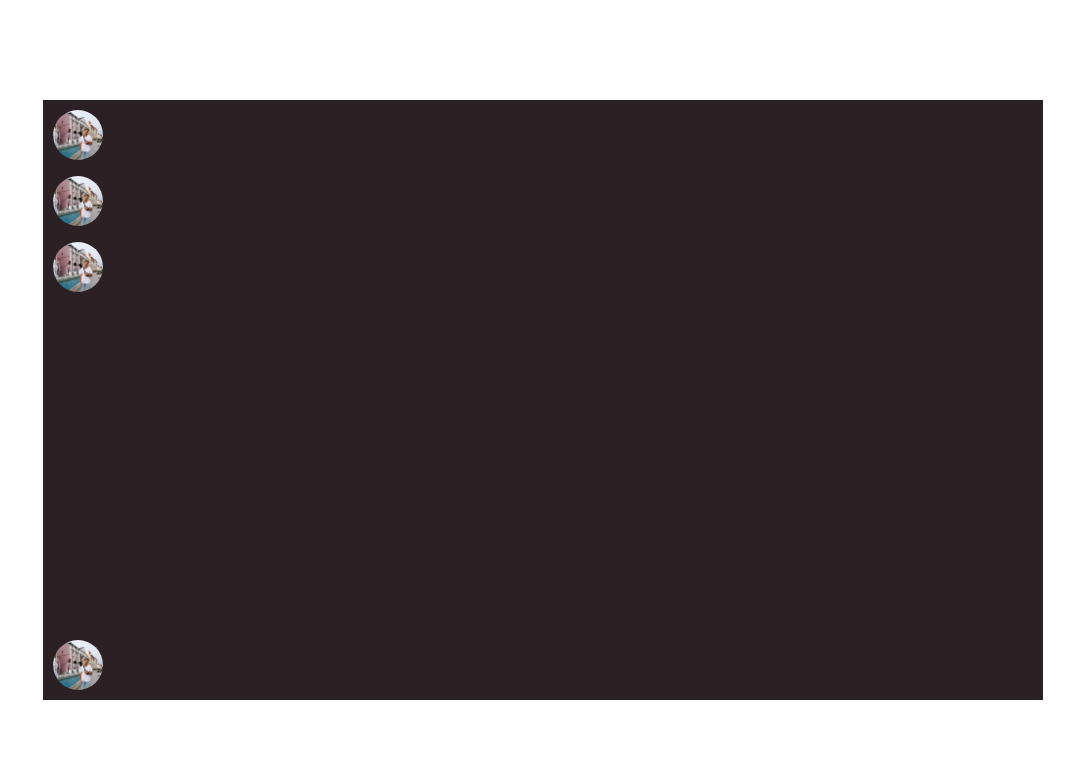
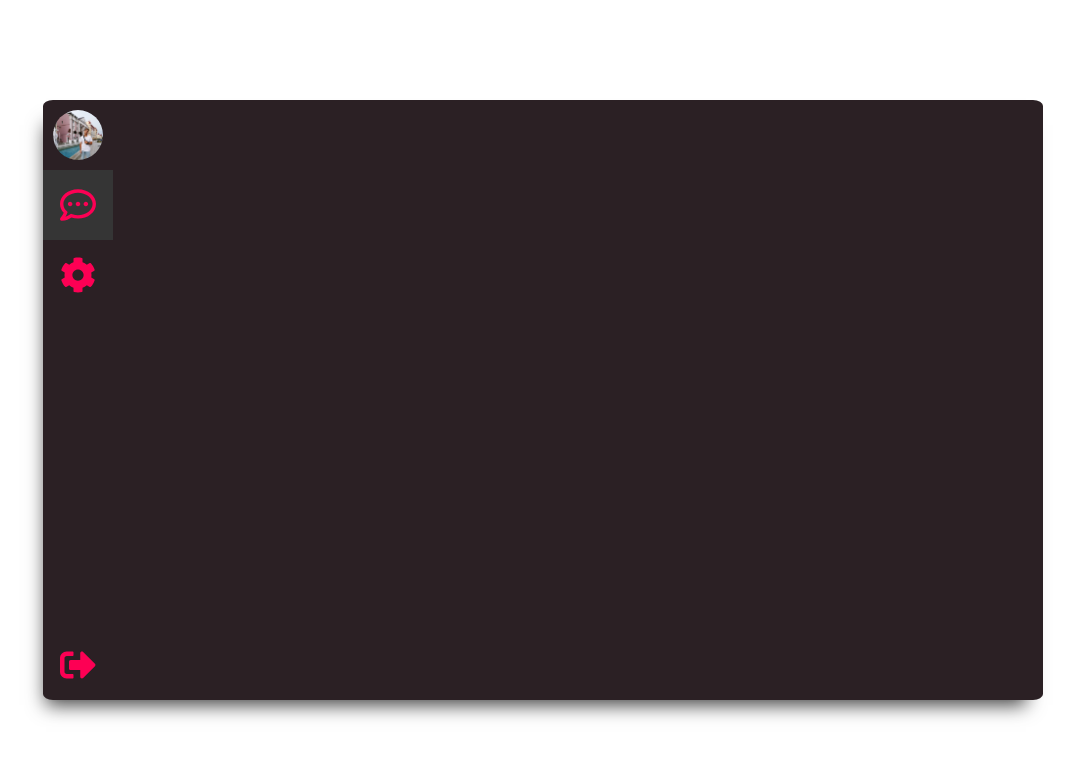
Before and after one commit to bogdanaks/simple-chat, a React (Create React App) app in the folder client/: page / in a window 1280 px wide. Shown: the top 758 px of the page, without its empty margins (97-1171 px from the left). Built offline with nearby package versions, Linux system fonts and the light colour scheme.

Commit message:
Change css sidebar

```diff
--- a/client/package.json
+++ b/client/package.json
@@ -3,6 +3,10 @@
   "version": "0.1.0",
   "private": true,
   "dependencies": {
+    "@fortawesome/fontawesome-svg-core": "^1.2.28",
+    "@fortawesome/free-regular-svg-icons": "^5.13.0",
+    "@fortawesome/free-solid-svg-icons": "^5.13.0",
+    "@fortawesome/react-fontawesome": "^0.1.9",
     "@testing-library/jest-dom": "^4.2.4",
     "@testing-library/react": "^9.5.0",
     "@testing-library/user-event": "^7.2.1",
--- a/client/src/components/Main/Main.scss
+++ b/client/src/components/Main/Main.scss
@@ -2,4 +2,7 @@
     width: 1000px;
     height: 600px;
     background-color: #2B2024;
+    box-shadow: -7px 15px 18px -10px rgba(0,0,0,0.75);
+    border-radius: 1%;
+    overflow: hidden;
 }
--- a/client/src/components/Main/Sidebar/Sidebar.scss
+++ b/client/src/components/Main/Sidebar/Sidebar.scss
@@ -1,27 +1,37 @@
 .sidebar {
-    height: 580px;
-    width: 50px;
-    padding: 10px;
+    height: 600px;
+    width: 70px;
     display: flex;
     flex-direction: column;
     .sidebar-item {
+        padding: 10px;
+        font-size: 36px;
         height: 50px;
         width: 50px;
-        border-radius: 50%;
-        overflow: hidden;
+        display: flex;
+        align-items: center;
+        justify-content: center;
 
-        img {
-            width: 100%;
+        .sidebar__photo {
+            border-radius: 50%;
+            overflow: hidden;
+            height: 50px;
+            width: 50px;
+            img {
+                width: 100%;
+            }
+        }
+
+        a {
+            color: #FD0054;
+            &:hover {
+                color: rgb(197, 0, 66);
+            }
         }
 
 
-
-
-        &--mb-1 {
-            margin-bottom: 1rem;
-        }
-        &--mb-2 {
-            margin-bottom: 2rem;
+        &--active {
+            background-color: #353535;
         }
         &--last-pos {
             margin-top: auto;
--- a/client/src/components/Main/Sidebar/Sidebar.tsx
+++ b/client/src/components/Main/Sidebar/Sidebar.tsx
@@ -1,33 +1,36 @@
 import React from 'react'
+import { FontAwesomeIcon } from '@fortawesome/react-fontawesome'
+import { faCommentDots } from '@fortawesome/free-regular-svg-icons'
+import { faCog, faSignOutAlt } from '@fortawesome/free-solid-svg-icons'
 
 import user from '../../../assets/user.jpg'
 import './Sidebar.scss'
 
-const Sidebar = () => {
+const Sidebar: React.FC = () => {
     return (
         <div className="sidebar">
 
-            <div className="sidebar-item sidebar-item--mb-1">
+            <div className="sidebar-item">
                 <div className="sidebar__photo">
                     <a href="/"><img src={user} alt="user"/></a>
                 </div>
             </div>
 
-            <div className="sidebar-item sidebar-item--mb-1">
+            <div className="sidebar-item sidebar-item--active">
                 <div className="sidebar__chat">
-                    <a href="/"><img src={user} alt="chat"/></a>
+                    <a href="/"><FontAwesomeIcon icon={faCommentDots} /></a>
                 </div>
             </div>
 
-            <div className="sidebar-item sidebar-item--mb-1">
+            <div className="sidebar-item">
                 <div className="sidebar__settings">
-                    <a href="/"><img src={user} alt="settings"/></a>
+                    <a href="/"><FontAwesomeIcon icon={faCog} /></a>
                 </div>
             </div>
 
             <div className="sidebar-item sidebar-item--last-pos">
                 <div className="sidebar__auth">
-                    <a href="/"><img src={user} alt="auth"/></a>
+                    <a href="/"><FontAwesomeIcon icon={faSignOutAlt} /></a>
                </div>
             </div>
 
```
Also changed, not shown: 1 other file (tests, documents, lock files or other folders).
